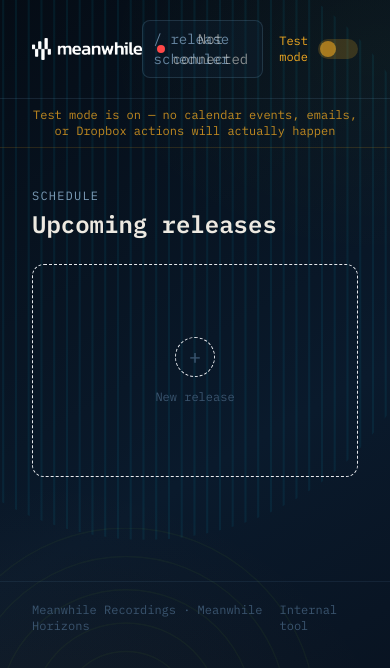
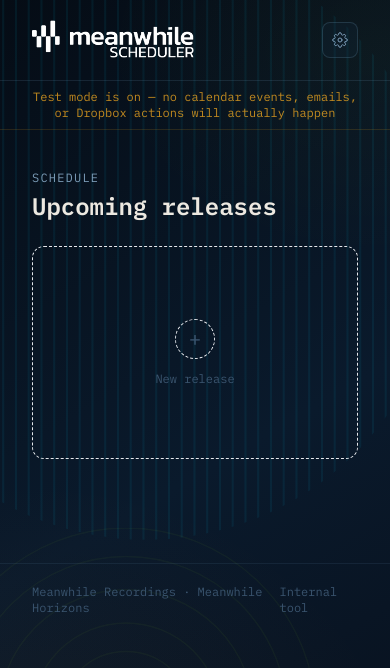
Before and after one commit to doylem/meanwhile-release-scheduler, a Next.js app: page / in a window 390 px wide. Shown: the top 668 px of the page. Built offline with nearby package versions, Linux system fonts and the light colour scheme.

Commit message:
Update header

```diff
--- a/src/pages/index.tsx
+++ b/src/pages/index.tsx
@@ -1,6 +1,9 @@
 import { useCallback, useEffect, useMemo, useRef, useState } from "react";
 import { useRouter } from "next/router";
-import { GithubStatusButton, GithubConnectModal } from "../components/GithubConnectGate";
+import {
+  GithubStatusButton,
+  GithubConnectModal,
+} from "../components/GithubConnectGate";
 import { PasswordGate } from "../components/PasswordGate";
 import { ReleaseDetail } from "../components/ReleaseDetail";
 import { ReleaseForm } from "../components/ReleaseForm";
@@ -16,10 +19,7 @@ import {
 } from "../lib/useReleaseManifest";
 import { useReleaseStates } from "../lib/useReleaseStates";
 import type { ReleaseState } from "../lib/types";
-import {
-  generateLocalId,
-  type LocalRelease,
-} from "../lib/localReleases";
+import { generateLocalId, type LocalRelease } from "../lib/localReleases";
 import { useSharedReleases } from "../lib/useSharedReleases";
 import type { Release, ReleaseInput } from "../lib/types";
 
@@ -71,7 +71,13 @@ function App() {
   const [release, setRelease] = useState<Release | null>(null);
   const [formError, setFormError] = useState<string | null>(null);
   const [dryRun, setDryRun] = useState(true);
-  const { releases: localReleases, loading: releasesLoading, syncing: releasesSyncing, save: saveRelease, remove: removeRelease } = useSharedReleases();
+  const {
+    releases: localReleases,
+    loading: releasesLoading,
+    syncing: releasesSyncing,
+    save: saveRelease,
+    remove: removeRelease,
+  } = useSharedReleases();
   const localReleasesRef = useRef<LocalRelease[]>([]);
   const [currentLocalId, setCurrentLocalId] = useState<string | null>(null);
   const currentLocalIdRef = useRef<string | null>(null);
@@ -94,14 +100,18 @@ function App() {
 
   const allCatalogueNumbers = useMemo(() => {
     const cats = new Set<string>();
-    localReleases.forEach((r) => { if (r.input.catalogueNumber) cats.add(r.input.catalogueNumber); });
+    localReleases.forEach((r) => {
+      if (r.input.catalogueNumber) cats.add(r.input.catalogueNumber);
+    });
     (manifestEntries ?? []).forEach((m) => cats.add(m.catalogueNumber));
     return [...cats];
   }, [localReleases, manifestEntries]);
 
-  const { states: releaseStates, refresh: refreshStates } = useReleaseStates(allCatalogueNumbers);
+  const { states: releaseStates, refresh: refreshStates } =
+    useReleaseStates(allCatalogueNumbers);
 
-  const handleAutoSave = useCallback((input: ReleaseInput) => {
+  const handleAutoSave = useCallback(
+    (input: ReleaseInput) => {
       const id = currentLocalIdRef.current;
       if (!id || !input.artist.trim()) return;
       const existing = localReleasesRef.current.find((r) => r.id === id);
@@ -111,7 +121,9 @@ function App() {
         input,
         isScheduled: existing?.isScheduled ?? false,
       });
-  }, [saveRelease]);
+    },
+    [saveRelease],
+  );
 
   const handleSaveDraft = useCallback(
     (input: ReleaseInput) => {
@@ -121,9 +133,12 @@ function App() {
     [handleAutoSave],
   );
 
-  const handleDeleteLocal = useCallback((id: string) => {
+  const handleDeleteLocal = useCallback(
+    (id: string) => {
       removeRelease(id);
-  }, [removeRelease]);
+    },
+    [removeRelease],
+  );
 
   const handleScheduled = useCallback(() => {
     const id = currentLocalIdRef.current;
@@ -316,11 +331,16 @@ function App() {
                   refreshManifest();
                   const id = currentLocalIdRef.current;
                   if (id) {
-                    const existing = localReleasesRef.current.find((lr) => lr.id === id);
+                    const existing = localReleasesRef.current.find(
+                      (lr) => lr.id === id,
+                    );
                     if (existing) {
                       saveRelease({
                         ...existing,
-                        input: { ...existing.input, releaseDateISO: r.releaseDateISO },
+                        input: {
+                          ...existing.input,
+                          releaseDateISO: r.releaseDateISO,
+                        },
                       });
                     }
                   }
@@ -365,6 +385,7 @@ function LandingPage({
 }) {
   const { basePath } = useRouter();
   const [githubModalOpen, setGithubModalOpen] = useState(false);
+  const [settingsOpen, setSettingsOpen] = useState(false);
   const localCoverageKeys = useMemo(
     () =>
       new Set(
@@ -492,38 +513,24 @@ function LandingPage({
         <div className="flex items-center gap-3">
           {/* eslint-disable-next-line @next/next/no-img-element */}
           <img
-            src={`${basePath}/meanwhile_RGB_logo_2023.png`}
-            alt="Meanwhile"
-            className="h-8 w-auto object-contain"
-          />
-          <span className="text-muted text-sm font-mono">
-            / release scheduler
-          </span>
-        </div>
-        <div className="flex items-center gap-4">
-          <GithubStatusButton onClick={() => setGithubModalOpen(true)} />
-          <label className="flex items-center gap-2.5 cursor-pointer select-none">
-            <span
-              className={`font-mono text-xs ${dryRun ? "text-gold" : "text-cyan"}`}
-            >
-              {dryRun ? "Test mode" : "Live mode"}
-            </span>
-            <div
-              role="switch"
-              aria-checked={!dryRun}
-              onClick={() => setDryRun(!dryRun)}
-              className={`relative w-10 h-5 rounded-full transition-colors duration-200 cursor-pointer flex-shrink-0 ${
-                dryRun ? "bg-gold/20" : "bg-cyan/25"
-              }`}
-            >
-              <span
-                className={`absolute top-0.5 left-0.5 w-4 h-4 rounded-full transition-transform duration-200 ${
-                  dryRun ? "translate-x-0 bg-gold/60" : "translate-x-5 bg-cyan"
-                }`}
+            src={`${basePath}/meanwhile_RGB_logo_2023_scheduler.png`}
+            alt="Meanwhile Release Scheduler"
+            className="h-10 w-auto object-contain"
           />
         </div>
-          </label>
+        {/* Desktop controls */}
+        <div className="hidden sm:flex items-center gap-4">
+          <GithubStatusButton onClick={() => setGithubModalOpen(true)} />
+          <DryRunToggle dryRun={dryRun} setDryRun={setDryRun} />
         </div>
+        {/* Mobile: settings cog */}
+        <button
+          onClick={() => setSettingsOpen(true)}
+          className="sm:hidden w-9 h-9 flex items-center justify-center rounded-lg border border-wire/20 bg-elevated/20 text-muted hover:text-snow hover:bg-elevated/35 transition-colors"
+          aria-label="Settings"
+        >
+          <CogIcon />
+        </button>
       </header>
 
       {dryRun && (
@@ -535,7 +542,18 @@ function LandingPage({
         </div>
       )}
 
-      {githubModalOpen && <GithubConnectModal onClose={() => setGithubModalOpen(false)} />}
+      {githubModalOpen && (
+        <GithubConnectModal onClose={() => setGithubModalOpen(false)} />
+      )}
+
+      {settingsOpen && (
+        <SettingsModal
+          dryRun={dryRun}
+          setDryRun={setDryRun}
+          onOpenGithub={() => { setSettingsOpen(false); setGithubModalOpen(true); }}
+          onClose={() => setSettingsOpen(false)}
+        />
+      )}
 
       <main className="relative z-10 px-8 py-10">
         {manifestError && (
@@ -557,7 +575,10 @@ function LandingPage({
               <div
                 key={i}
                 className="rounded-xl border border-wire/15 bg-surface overflow-hidden animate-pulse"
-                style={{ boxShadow: "0 4px 24px rgba(0,0,0,0.35)", minHeight: 213 }}
+                style={{
+                  boxShadow: "0 4px 24px rgba(0,0,0,0.35)",
+                  minHeight: 213,
+                }}
               >
                 <div className="h-0.5 w-full bg-wire/10" />
                 <div className="p-5 space-y-4">
@@ -581,7 +602,10 @@ function LandingPage({
                       key={item.local.id}
                       local={item.local}
                       manifestEntries={manifestEntries}
-                      coverArtUrl={releaseStates[item.local.input.catalogueNumber]?.coverArtUrl}
+                      coverArtUrl={
+                        releaseStates[item.local.input.catalogueNumber]
+                          ?.coverArtUrl
+                      }
                       onEdit={() => onEditLocal(item.local)}
                       onActions={() => onActionsLocal(item.local)}
                       onDelete={() => onDeleteLocal(item.local.id)}
@@ -593,7 +617,9 @@ function LandingPage({
                     <ManifestOnlyCard
                       key={item.entry.releaseId}
                       entry={item.entry}
-                      coverArtUrl={releaseStates[item.entry.catalogueNumber]?.coverArtUrl}
+                      coverArtUrl={
+                        releaseStates[item.entry.catalogueNumber]?.coverArtUrl
+                      }
                       onActions={() => onActionsManifest(item.entry)}
                     />
                   );
@@ -627,7 +653,9 @@ function LandingPage({
                   key={local.id}
                   local={local}
                   manifestEntries={manifestEntries}
-                  coverArtUrl={releaseStates[local.input.catalogueNumber]?.coverArtUrl}
+                  coverArtUrl={
+                    releaseStates[local.input.catalogueNumber]?.coverArtUrl
+                  }
                   onEdit={() => onEditLocal(local)}
                   onActions={() => onActionsLocal(local)}
                   onDelete={() => onDeleteLocal(local.id)}
@@ -638,7 +666,9 @@ function LandingPage({
                 <ManifestOnlyCard
                   key={entry.releaseId}
                   entry={entry}
-                  coverArtUrl={releaseStates[entry.catalogueNumber]?.coverArtUrl}
+                  coverArtUrl={
+                    releaseStates[entry.catalogueNumber]?.coverArtUrl
+                  }
                   onActions={() => onActionsManifest(entry)}
                   isPast
                 />
@@ -785,7 +815,11 @@ function LocalReleaseCard({
           </div>
           {coverArtUrl && (
             // eslint-disable-next-line @next/next/no-img-element
-            <img src={coverArtUrl} alt="" className="w-14 h-14 rounded-lg object-cover flex-shrink-0 opacity-85 border border-wire/20" />
+            <img
+              src={coverArtUrl}
+              alt=""
+              className="w-14 h-14 rounded-lg object-cover flex-shrink-0 opacity-85 border border-wire/20"
+            />
           )}
         </div>
 
@@ -930,7 +964,11 @@ function ManifestOnlyCard({
           </div>
           {coverArtUrl && (
             // eslint-disable-next-line @next/next/no-img-element
-            <img src={coverArtUrl} alt="" className="w-14 h-14 rounded-lg object-cover flex-shrink-0 opacity-85 border border-wire/20" />
+            <img
+              src={coverArtUrl}
+              alt=""
+              className="w-14 h-14 rounded-lg object-cover flex-shrink-0 opacity-85 border border-wire/20"
+            />
           )}
         </div>
 
@@ -1043,6 +1081,100 @@ function SeedCard({ seed, onEdit }: { seed: SeedType; onEdit: () => void }) {
             className="w-full rounded-lg border border-wire/18 px-3 py-2 text-xs font-mono text-muted hover:text-snow hover:border-wire/35 hover:bg-wire/8 transition-all"
           >
             Set up →
+          </button>
+        </div>
+      </div>
+    </div>
+  );
+}
+
+// ─── Shared sub-components ───────────────────────────────────────────────────
+
+function DryRunToggle({ dryRun, setDryRun }: { dryRun: boolean; setDryRun: (v: boolean) => void }) {
+  return (
+    <label className="flex items-center gap-2.5 cursor-pointer select-none">
+      <span className={`font-mono text-xs ${dryRun ? "text-gold" : "text-cyan"}`}>
+        {dryRun ? "Test mode" : "Live mode"}
+      </span>
+      <div
+        role="switch"
+        aria-checked={!dryRun}
+        onClick={() => setDryRun(!dryRun)}
+        className={`relative w-10 h-5 rounded-full transition-colors duration-200 cursor-pointer flex-shrink-0 ${
+          dryRun ? "bg-gold/20" : "bg-cyan/25"
+        }`}
+      >
+        <span
+          className={`absolute top-0.5 left-0.5 w-4 h-4 rounded-full transition-transform duration-200 ${
+            dryRun ? "translate-x-0 bg-gold/60" : "translate-x-5 bg-cyan"
+          }`}
+        />
+      </div>
+    </label>
+  );
+}
+
+function CogIcon() {
+  return (
+    <svg width="16" height="16" viewBox="0 0 24 24" fill="none" stroke="currentColor" strokeWidth="1.5" strokeLinecap="round" strokeLinejoin="round">
+      <circle cx="12" cy="12" r="3" />
+      <path d="M19.4 15a1.65 1.65 0 0 0 .33 1.82l.06.06a2 2 0 0 1-2.83 2.83l-.06-.06a1.65 1.65 0 0 0-1.82-.33 1.65 1.65 0 0 0-1 1.51V21a2 2 0 0 1-4 0v-.09A1.65 1.65 0 0 0 9 19.4a1.65 1.65 0 0 0-1.82.33l-.06.06a2 2 0 0 1-2.83-2.83l.06-.06A1.65 1.65 0 0 0 4.68 15a1.65 1.65 0 0 0-1.51-1H3a2 2 0 0 1 0-4h.09A1.65 1.65 0 0 0 4.6 9a1.65 1.65 0 0 0-.33-1.82l-.06-.06a2 2 0 0 1 2.83-2.83l.06.06A1.65 1.65 0 0 0 9 4.68a1.65 1.65 0 0 0 1-1.51V3a2 2 0 0 1 4 0v.09a1.65 1.65 0 0 0 1 1.51 1.65 1.65 0 0 0 1.82-.33l.06-.06a2 2 0 0 1 2.83 2.83l-.06.06A1.65 1.65 0 0 0 19.4 9a1.65 1.65 0 0 0 1.51 1H21a2 2 0 0 1 0 4h-.09a1.65 1.65 0 0 0-1.51 1z" />
+    </svg>
+  );
+}
+
+function SettingsModal({
+  dryRun,
+  setDryRun,
+  onOpenGithub,
+  onClose,
+}: {
+  dryRun: boolean;
+  setDryRun: (v: boolean) => void;
+  onOpenGithub: () => void;
+  onClose: () => void;
+}) {
+  useEffect(() => {
+    function onKey(e: KeyboardEvent) { if (e.key === "Escape") onClose(); }
+    document.addEventListener("keydown", onKey);
+    return () => document.removeEventListener("keydown", onKey);
+  }, [onClose]);
+
+  return (
+    <div
+      className="fixed inset-0 z-50 flex items-end justify-stretch p-0 sm:items-center sm:justify-center sm:p-4"
+      style={{ background: "rgba(4,8,16,0.80)", backdropFilter: "blur(8px)" }}
+      onClick={(e) => { if (e.target === e.currentTarget) onClose(); }}
+    >
+      <div
+        className="w-full rounded-t-2xl sm:rounded-2xl border border-wire/20 p-6 space-y-5"
+        style={{
+          background: "linear-gradient(170deg, #172c48 0%, #0f2035 100%)",
+          boxShadow: "0 -16px 48px rgba(0,0,0,0.6)",
+        }}
+      >
+        <div className="flex items-center justify-between">
+          <p className="text-sm font-mono font-semibold text-snow">Settings</p>
+          <button
+            onClick={onClose}
+            className="w-8 h-8 flex items-center justify-center rounded-full border border-wire/20 text-muted hover:text-snow hover:border-wire/40 hover:bg-wire/10 transition-all text-sm font-mono"
+          >
+            ✕
+          </button>
+        </div>
+
+        <div className="space-y-4">
+          <div className="flex items-center justify-between rounded-xl border border-wire/15 bg-elevated/20 px-4 py-3">
+            <span className="text-sm font-mono text-muted">Mode</span>
+            <DryRunToggle dryRun={dryRun} setDryRun={setDryRun} />
+          </div>
+
+          <button
+            onClick={onOpenGithub}
+            className="w-full flex items-center justify-between rounded-xl border border-wire/15 bg-elevated/20 px-4 py-3 hover:bg-elevated/35 transition-colors"
+          >
+            <span className="text-sm font-mono text-muted">GitHub connection</span>
+            <GithubStatusButton onClick={onOpenGithub} />
           </button>
         </div>
       </div>
```
Also changed, not shown: public/meanwhile_RGB_logo_2023_scheduler.png (added), 1 other file (tests, documents, lock files or other folders). Lines whose indentation alone changed are shown as unchanged.
